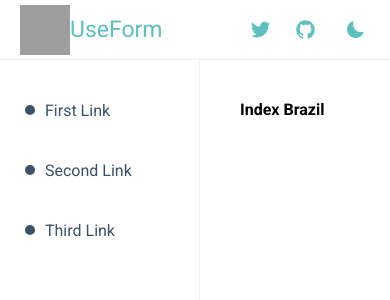
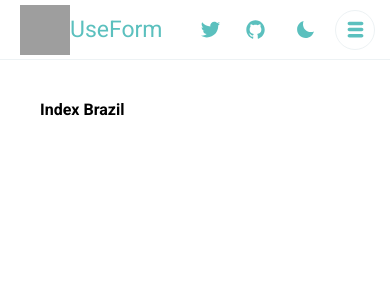
Before and after one commit to jucian0/next-lib-doc-starter, a Next.js app: page / in a window 390 px wide. Shown: the top 300 px of the page. Built offline with nearby package versions, Linux system fonts and the light colour scheme; grey boxes are pictures that could not be loaded.

Commit message:
implement events open and close sidebar

```diff
--- a/components/navbar/index.jsx
+++ b/components/navbar/index.jsx
@@ -3,12 +3,13 @@
 import React from 'react';
 import Link from 'next/link'
 import { IoLogoGithub,IoLogoTwitter ,IoMdMoon} from "react-icons/io";
+import { TiThMenu } from "react-icons/ti";
 
 
-import { Container, Logo, ActionButtons, Button } from './styles';
+import { Container, Logo, ActionButtons, Button,MenuButton } from './styles';
 import logo from "../../img/logo.svg";
 
-function Navbar() {
+function Navbar({setOpen}) {
   return (
     <Container>
       <Link href="/">
@@ -27,6 +28,11 @@ function Navbar() {
         <Button>
           <IoMdMoon />
         </Button>
+
+        <MenuButton onClick={setOpen}>
+          <TiThMenu />
+        </MenuButton>
+
       </ActionButtons>
     </Container>
   );
--- a/components/navbar/styles.js
+++ b/components/navbar/styles.js
@@ -63,3 +63,11 @@ export const Button = styled.button`
       margin:5px;
    }
 `;
+
+export const MenuButton = styled(Button)`
+   border:1px solid ${({theme})=> theme.colors.greyLight};
+
+   @media (min-width:989px){
+      display:none;
+   }
+`
--- a/components/sidebar/styles.js
+++ b/components/sidebar/styles.js
@@ -2,8 +2,8 @@
 import styled from "styled-components";
 
 export const Container = styled.div`
+   position:fixed;
    display:flex;
-   width:${({open})=> open? "200px": 0};
    height:calc(100vh - 60px);
    flex-shrink: 0;
    background-color:${({theme})=> theme.colors.white};
@@ -11,7 +11,9 @@ export const Container = styled.div`
    flex-direction:column;
    padding-top:20px;
    position:relative;
-   transform: 0.5s ease;
+   transition: all 0.5s ease-in-out;
+   left: ${({open})=>open? 0: "-200px" };
+   width:200px;
 `
 
 export const Indicator = styled.div`
@@ -29,6 +31,7 @@ export const Item = styled.div`
    padding:15px;
 
    & span{
+      display:flex;
       cursor: pointer;
       color:${({theme})=> theme.colors.secondary};
       font-size:16px;
--- a/layouts/layout.jsx
+++ b/layouts/layout.jsx
@@ -9,19 +9,25 @@ import Sidebar from '../components/sidebar'
 const Main = styled.main`
   display:flex;
   flex:1;
-`
-
-const Container = styled.div`
-  display:flex;
   flex-direction:column;
   width:100%;
   height:100%;
 `
 
-const MainContent = styled.div`
+const Container = styled.div`
   display:flex;
   flex-direction:row;
   width:100%;
+`
+const MainContent = styled.div`
+  display:flex;
+  width: 100%;
+  position:relative;
+  height:100%;
+  justify-content:center;
+  float:left;
+  left:${({open})=> open? "0":"-200px"};
+  transition: all 0.5s ease-in-out;
 `
 
 const Content = styled.div`
@@ -29,6 +35,7 @@ const Content = styled.div`
   width:100%;
   height:100%;
   padding:40px;
+  max-width:1440px;
 `
 
 // eslint-disable-next-line react/prop-types
@@ -36,30 +43,25 @@ export default function Page({ children }) {
 
   const [open, setOpen] = useState(true)
 
-  useEffect(()=>{
-
-    window.addEventListener('resize', (e) =>{
-      console.log(window?.innerWidth)
-      if(window?.innerWidth > 920){
-        setOpen(true)
-      }else if (window?.innerWidth < 920){
-        setOpen(false)
-      }
-    })
-
-  },[])
+  const resize = ()=>{
+    if(window?.innerWidth > 989){
+      setOpen(true)
+    }else if (window?.innerWidth <= 989){
+      setOpen(false)
+    }
+  }
 
   useEffect(()=>{
-    console.log(open)
-  },[open])
-
+    window.addEventListener('resize', resize)
+    resize()
+  },[])
 
   return (
     <Main>
+      <Navbar setOpen={()=>setOpen(!open)}/>
       <Container>
-        <Navbar />
-        <MainContent>
-          <Sidebar open={open}/>
+        <Sidebar open={open}/>
+        <MainContent open={open}>
           <Content>
             {children}
           </Content>
```
